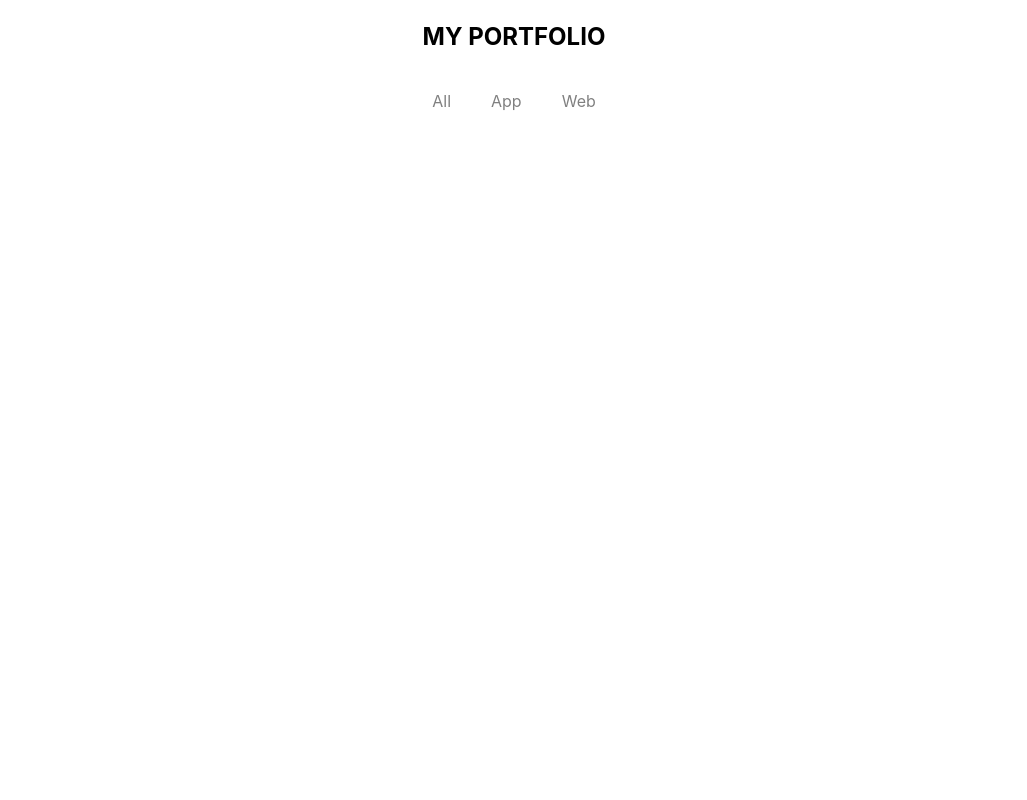
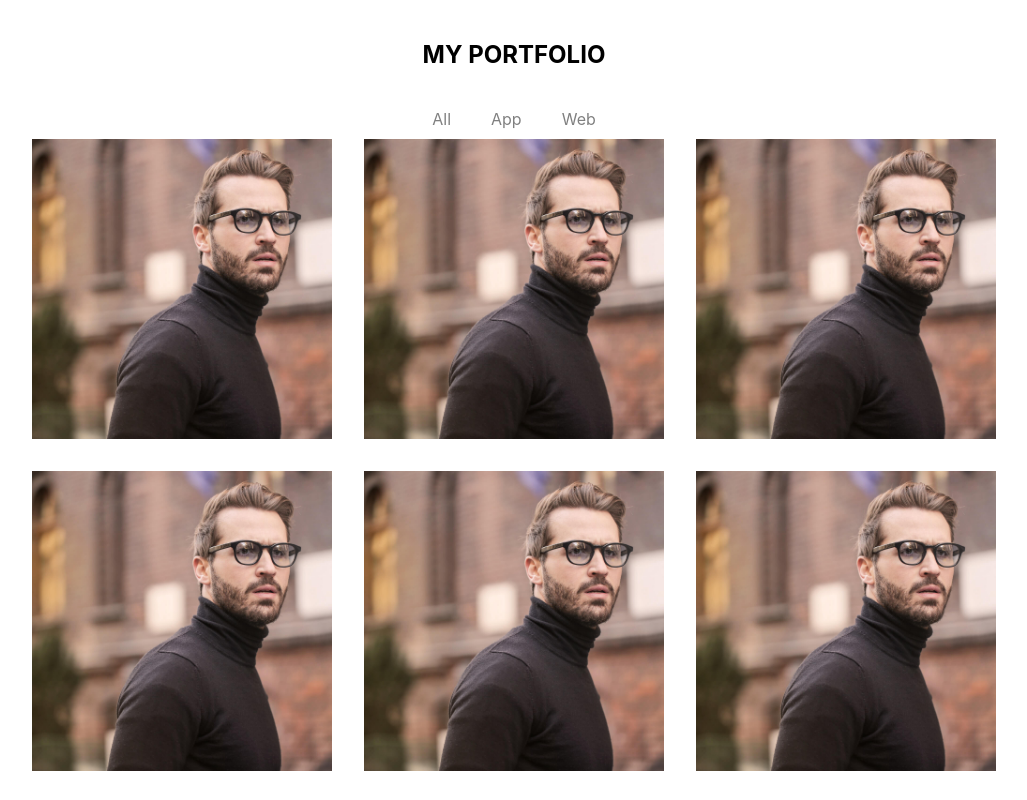
Before and after one commit to RehanAhmed-dotcom/Portfolio-vite, a React (Vite) app: page / in a window 1280 px wide. Shown: the part 1618-2418 px from the top of the page, without its empty margins (126-1153 px from the left). Built offline with nearby package versions, Linux system fonts and the light colour scheme.

Commit message:
portfilio grid view in progress

```diff
--- a/src/Components/dataCarousal.tsx
+++ b/src/Components/dataCarousal.tsx
@@ -50,3 +50,36 @@ export const responsive = {
     // slidesToSlide: 1, // optional, default to 1.
   },
 };
+
+export const portfolioData = [
+  {
+    id:1,
+    name:"App1",
+    description:"App"
+  },
+  {
+    id:2,
+    name:"App2",
+    description:"App"
+  },
+  {
+    id:3,
+    name:"App3",
+    description:"App"
+  },
+  {
+    id:4,
+    name:"Web1",
+    description:"Web"
+  },
+  {
+    id:5,
+    name:"Web2",
+    description:"Web"
+  },
+  {
+    id:6,
+    name:"Web3",
+    description:"Web"
+  },
+]
--- a/src/main.css
+++ b/src/main.css
@@ -38,7 +38,7 @@ justify-content: center; */
 }
 .About {
   width: 100%;
-  height: 100vh;
+  /* height: 100vh; */
   background-color: #f7f7f7;
   /* display: flex; */
   /* justify-content: center; */
@@ -128,3 +128,25 @@ justify-content: center; */
   margin: 0px 20px;
   color: grey;
 }
+.grid-container {
+  display: grid;
+  grid-template-columns: 300px 300px 300px;
+  grid-gap: 2rem;
+  padding: 10px;
+  /* background-color: red; */
+}
+.grid-item {
+  background-color: rgba(255, 255, 255, 0.8);
+  /* border: 1px solid rgba(0, 0, 0, 0.8); */
+  height: 300px;
+  width: 300px;
+  background: url(./assets/home-bg.jpg) repeat scroll center center/cover;
+  /* background-color: red; */
+  /* display: flex; */
+  /* align-items: center; */
+  /* justify-content: center; */
+  /* padding: 20px; */
+  font-size: 30px;
+  /* padding: auto auto; */
+  /* text-align: center; */
+}
--- a/src/pages/Portfolio.tsx
+++ b/src/pages/Portfolio.tsx
@@ -1,4 +1,6 @@
+import { portfolioData } from "../Components/dataCarousal";
 const Portfolio = () => {
+
   return (
     <div className="Portfolio">
       <div className="topContainer">
@@ -9,6 +11,18 @@ const Portfolio = () => {
             <a>App</a>
             <a>Web</a>
           </div>
+
+<div className="grid-container">
+{portfolioData.map(item=>(
+  <div className="grid-item">
+    <div className="bottomDiv">
+
+    </div>
+  </div>
+))}
+
+
+</div>
         </div>
       </div>
     </div>
```
